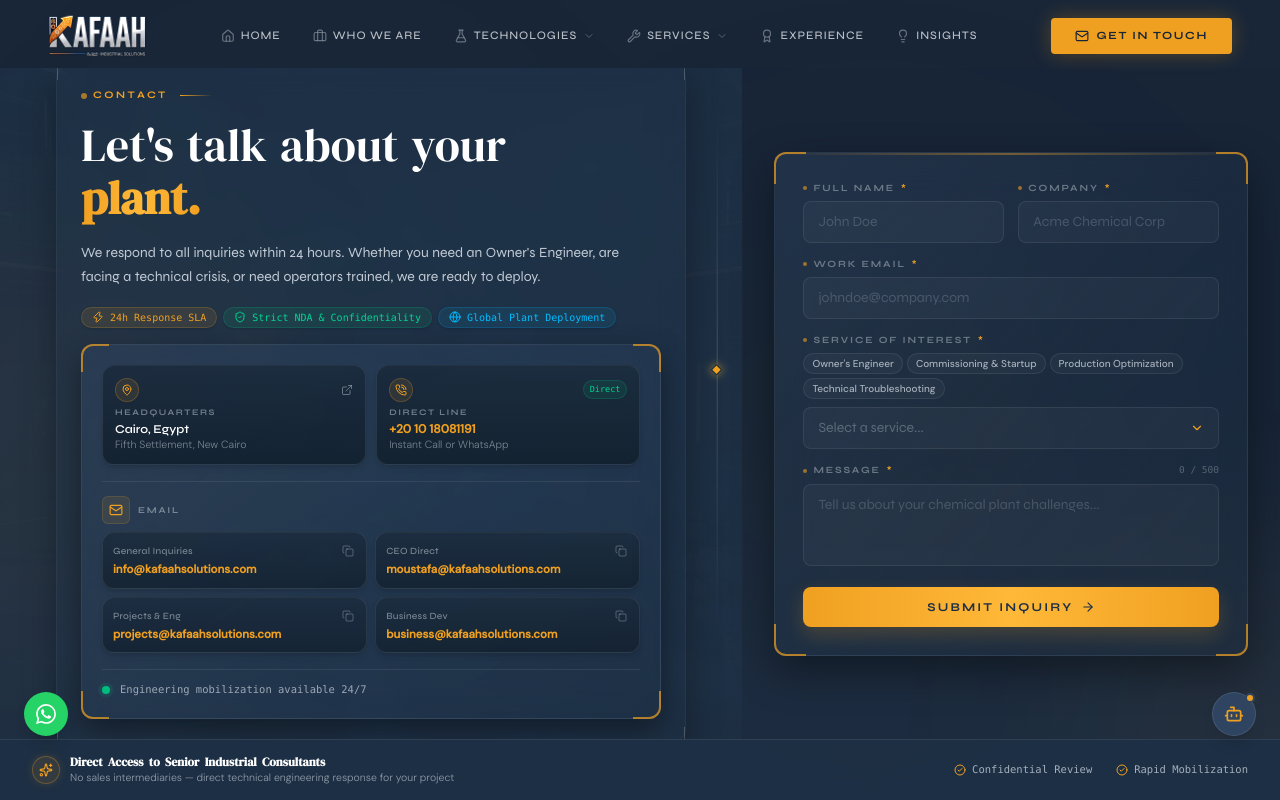
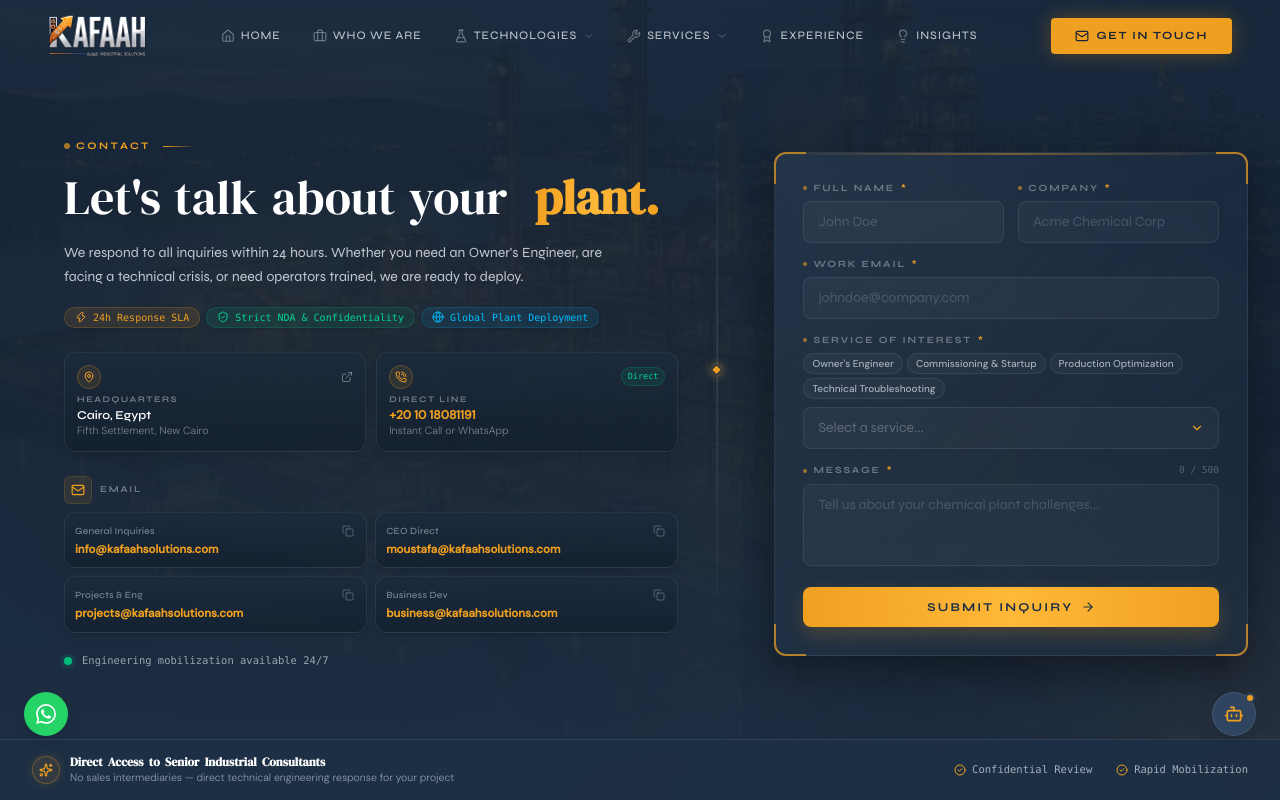
Before and after one commit to karmsalm2026-kafaah/kafaah-web, a Next.js app: page /contact in a window 1280 px wide. Shown: the top 800 px of the page. Built offline with nearby package versions, Linux system fonts and the light colour scheme.

Commit message:
feat(contact): apply full-width background image across both sides and remove outer left card border

```diff
--- a/src/app/contact/ContactClient.tsx
+++ b/src/app/contact/ContactClient.tsx
@@ -187,16 +187,24 @@ export function ContactClient() {
   return (
     <div dir={rtl ? "rtl" : "ltr"} className="w-full text-start bg-navy-deep min-h-screen lg:h-screen lg:max-h-screen relative overflow-hidden font-body flex flex-col justify-between">
 
-      {/* Global Blueprint Grid Underlay & Glowing Blur Orbs */}
-      <div className="absolute inset-0 z-0">
+      {/* Global Background Image across BOTH sides & Glowing Blur Orbs */}
+      <div className="absolute inset-0 z-0 select-none pointer-events-none overflow-hidden">
+        <picture>
+          <source srcSet="/contact-full-bg.png" type="image/png" />
+          <img
+            src="/contact-full-bg.png"
+            alt="Kafaah Industrial Engineering & Global Network"
+            className="w-full h-full object-cover opacity-30 mix-blend-luminosity scale-105 transition-transform duration-[30s] ease-out hover:scale-100"
+          />
+        </picture>
+        <div className="absolute inset-0 bg-gradient-to-b from-navy-deep/80 via-navy-deep/90 to-navy-dark/95" />
         <div
-          className="absolute inset-0 opacity-[0.06] pointer-events-none"
+          className="absolute inset-0 opacity-[0.05] pointer-events-none"
           style={{
             backgroundImage: `linear-gradient(to right, rgba(229,193,88,0.05) 1px, transparent 1px), linear-gradient(to bottom, rgba(229,193,88,0.05) 1px, transparent 1px)`,
             backgroundSize: "32px 32px",
           }}
         />
-        <div className="absolute inset-0 bg-gradient-to-b from-navy-deep/85 via-navy-deep/95 to-navy-dark" />
 
         {/* Soft glowing ambient lighting orbs */}
         <div className="absolute top-[10%] left-[5%] w-[500px] h-[500px] bg-gold/5 rounded-full blur-[140px] pointer-events-none animate-pulse duration-[8s]" />
@@ -210,31 +218,13 @@ export function ContactClient() {
           <div className="absolute top-1/2 left-1/2 -translate-x-1/2 -translate-y-1/2 w-2 h-2 bg-gold rotate-45 shadow-[0_0_8px_rgba(212,175,55,0.8)] border border-navy-deep" />
         </div>
 
-        {/* Left side - Info Panel (Wider 56% layout) */}
-        <div className="w-full lg:w-[56%] xl:w-[58%] px-4 py-4 sm:p-6 lg:px-10 lg:py-4 xl:px-14 flex flex-col justify-center relative overflow-hidden shrink-0">
+        {/* Left side - Info Panel (Border-free, Sitting Directly on Page Background) */}
+        <div className="w-full lg:w-[56%] xl:w-[58%] px-4 py-4 sm:p-6 lg:px-12 lg:py-4 xl:px-16 flex flex-col justify-center relative overflow-hidden shrink-0">
 
-          {/* Premium Global Communications & Control Room Image Underlay */}
-          <div className="absolute inset-0 z-0 select-none pointer-events-none">
-            <picture>
-              <source srcSet="/premium-contact-bg.png" type="image/png" />
-              <img
-                src="/premium-contact-bg.png"
-                alt="Kafaah Global Communications & Industrial Operations Hub"
-                className="w-full h-full object-cover opacity-30 mix-blend-overlay scale-105 transition-transform duration-[25s] ease-out hover:scale-100"
-              />
-            </picture>
-            <div className="absolute inset-0 bg-gradient-to-b from-navy-dark/90 via-navy-dark/95 to-navy-dark/85" />
-            <div className="absolute -left-1/4 top-1/4 w-[450px] h-[450px] bg-gold/5 rounded-full blur-[130px]" />
-          </div>
+          <div className="relative z-10 max-w-[640px] w-full mx-auto">
+            <FadeIn className="space-y-3.5 sm:space-y-4">
 
-          <div className="relative z-10 max-w-[640px] w-full mx-auto p-4 sm:p-6 border border-white/[0.04] rounded-2xl bg-navy-card/10 backdrop-blur-[12px] shadow-[0_15px_35px_rgba(0,0,0,0.3)]">
-            {/* Architectural L-shaped corner marks framing the left content */}
-            <div className="absolute top-0 left-0 w-4 h-4 border-t border-l border-white/20 pointer-events-none" />
-            <div className="absolute top-0 right-0 w-4 h-4 border-t border-r border-white/20 pointer-events-none" />
-            <div className="absolute bottom-0 left-0 w-4 h-4 border-b border-l border-white/20 pointer-events-none" />
-            <div className="absolute bottom-0 right-0 w-4 h-4 border-b border-r border-white/20 pointer-events-none" />
-
-            <FadeIn className="space-y-3.5 sm:space-y-4">
+              {/* Eyebrow */}
               <div className="flex items-center gap-3">
                 <span className={`${fcUi} text-[10px] font-bold tracking-[0.25em] text-gold uppercase flex items-center gap-1.5`}>
                   <span className="w-1.5 h-1.5 rounded-full bg-gold animate-pulse" />
@@ -243,17 +233,19 @@ export function ContactClient() {
                 <div className="w-8 h-px bg-gradient-to-r from-gold to-transparent" />
               </div>
 
-              <h1 className={`${fcDisplay} text-[clamp(22px,3.8vw,46px)] leading-[1.15] text-white font-medium`}>
+              {/* Headline */}
+              <h1 className={`${fcDisplay} text-[clamp(24px,3.8vw,48px)] leading-[1.15] text-white font-medium`}>
                 <HoverWords text={dict.letsTalk[locale]} locale={locale} />
                 <HoverWords text={dict.letsTalkAccent[locale]} locale={locale} isGradient={true} />
               </h1>
 
-              <p className={`${fcBody} text-silver/85 text-xs sm:text-sm leading-[1.7] font-light max-w-[560px]`}>
+              {/* Paragraph */}
+              <p className={`${fcBody} text-silver/85 text-xs sm:text-sm leading-[1.7] font-light max-w-[580px]`}>
                 <HoverSubcopy text={dict.respondTime[locale]} locale={locale} />
               </p>
 
               {/* Trust SLA badges */}
-              <div className="flex flex-wrap items-center gap-1.5 pt-0.5">
+              <div className="flex flex-wrap items-center gap-1.5 pt-0.5 pb-1">
                 <div className="inline-flex items-center gap-1.5 px-2.5 py-0.5 rounded-full bg-gold/10 border border-gold/20 text-gold text-[10px] font-mono font-medium shadow-sm">
                   <Zap className="w-3 h-3 text-gold shrink-0" />
                   <span>{locale === "ar" ? "استجابة خلال 24 ساعة" : locale === "zh" ? "24小时内回复" : "24h Response SLA"}</span>
@@ -268,25 +260,14 @@ export function ContactClient() {
                 </div>
               </div>
 
-              {/* Premium Headquarters and Contact glassmorphic dashboard card */}
-              <div className="bg-gradient-to-br from-navy-card/50 via-navy-card/30 to-navy-dark/45 backdrop-blur-[20px] border border-white/[0.08] hover:border-gold/30 hover:bg-navy-card-hover/20 p-3.5 sm:p-5 rounded-xl transition-all duration-500 mt-4 relative group shadow-[0_12px_30px_rgba(0,0,0,0.4)]">
-
-                {/* Architectural corner highlights matching the card's rounded border */}
-                <div className="absolute -top-[1px] -left-[1px] w-7 h-7 border-t-2 border-l-2 border-gold/70 rounded-tl-xl pointer-events-none" />
-                <div className="absolute -top-[1px] -right-[1px] w-7 h-7 border-t-2 border-r-2 border-gold/70 rounded-tr-xl pointer-events-none" />
-                <div className="absolute -bottom-[1px] -left-[1px] w-7 h-7 border-b-2 border-l-2 border-gold/70 rounded-bl-xl pointer-events-none" />
-                <div className="absolute -bottom-[1px] -right-[1px] w-7 h-7 border-b-2 border-r-2 border-gold/70 rounded-br-xl pointer-events-none" />
-
-                <div className="space-y-4">
-
-                  {/* Location & Direct Phone Grid */}
-                  <div className="grid grid-cols-1 sm:grid-cols-2 gap-2.5">
+              {/* Location & Direct Phone Grid Sub-cards */}
+              <div className="grid grid-cols-1 sm:grid-cols-2 gap-2.5 pt-1">
                 {/* Address Card */}
                 <a
                   href="https://maps.google.com/?q=Cairo,Egypt"
                   target="_blank"
                   rel="noopener noreferrer"
-                      className="group/loc bg-gradient-to-b from-[#1b2b3d]/85 to-[#121f2d]/85 border border-white/[0.08] hover:border-gold/40 hover:bg-navy-card-hover/80 rounded-xl p-3 transition-all duration-300 flex flex-col gap-1 shadow-md relative overflow-hidden"
+                  className="group/loc bg-gradient-to-b from-[#1b2b3d]/75 to-[#121f2d]/75 border border-white/[0.08] hover:border-gold/40 hover:bg-navy-card-hover/80 rounded-xl p-3 transition-all duration-300 flex flex-col gap-1 shadow-md relative overflow-hidden"
                 >
                   <div className="flex items-center justify-between">
                     <div className="w-6 h-6 rounded-full bg-gold/10 border border-gold/25 flex items-center justify-center text-gold group-hover/loc:scale-110 transition-transform">
@@ -310,7 +291,7 @@ export function ContactClient() {
                 {/* Phone Card */}
                 <a
                   href="tel:+201018081191"
-                      className="group/phone bg-gradient-to-b from-[#1b2b3d]/85 to-[#121f2d]/85 border border-white/[0.08] hover:border-gold/40 hover:bg-navy-card-hover/80 rounded-xl p-3 transition-all duration-300 flex flex-col gap-1 shadow-md relative overflow-hidden"
+                  className="group/phone bg-gradient-to-b from-[#1b2b3d]/75 to-[#121f2d]/75 border border-white/[0.08] hover:border-gold/40 hover:bg-navy-card-hover/80 rounded-xl p-3 transition-all duration-300 flex flex-col gap-1 shadow-md relative overflow-hidden"
                 >
                   <div className="flex items-center justify-between">
                     <div className="w-6 h-6 rounded-full bg-gold/10 border border-gold/25 flex items-center justify-center text-gold group-hover/phone:scale-110 transition-transform">
@@ -334,8 +315,8 @@ export function ContactClient() {
                 </a>
               </div>
 
-                  {/* Email Info Section */}
-                  <div className="border-t border-white/[0.08] pt-3.5">
+              {/* Email Sub-cards Section */}
+              <div className="pt-2">
                 <div className="flex items-center gap-2 mb-2">
                   <div className="p-1.5 bg-gold/10 rounded-md border border-gold/15 shrink-0 text-gold">
                     <Mail className="w-3.5 h-3.5" />
@@ -388,15 +369,12 @@ export function ContactClient() {
               </div>
 
               {/* Service response hours badge */}
-                  <div className="flex items-center gap-2.5 border-t border-white/[0.08] pt-3 text-[10.5px] font-mono text-silver/65">
+              <div className="flex items-center gap-2.5 pt-1 text-[10.5px] font-mono text-silver/65">
                 <span className="relative flex h-2 w-2 shrink-0">
                   <span className="animate-ping absolute inline-flex h-full w-full rounded-full bg-emerald-400 opacity-75"></span>
                   <span className="relative inline-flex rounded-full h-2 w-2 bg-emerald-500"></span>
                 </span>
                 <span>{locale === "ar" ? "متاحون لحشد العمليات الهندسية على مدار الساعة" : "Engineering mobilization available 24/7"}</span>
-                  </div>
-                </div>
-
               </div>
             </FadeIn>
           </div>
```
Also changed, not shown: public/contact-full-bg.png (added), 1 other file (tests, documents, lock files or other folders). Lines whose indentation alone changed are shown as unchanged.
